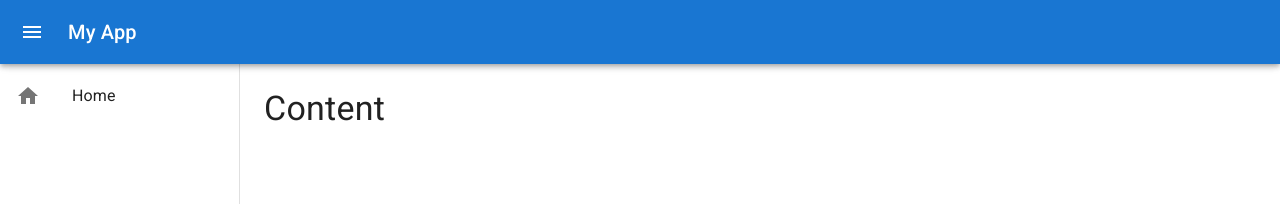
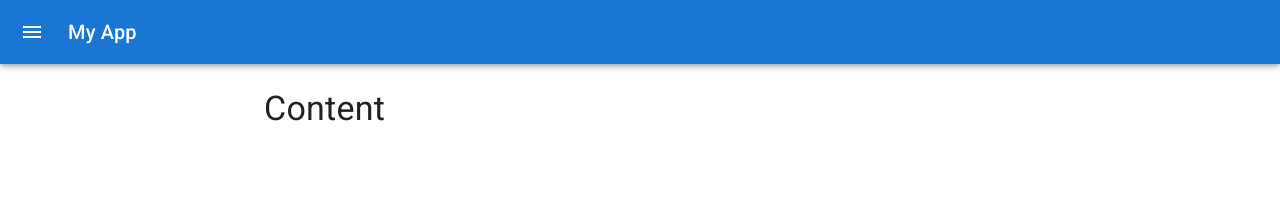
Before and after one commit to germanyn/react-mui-layout, a React (Vite) app: page / in a window 1280 px wide. Shown: the top 204 px of the page. Built offline with nearby package versions, Linux system fonts and the light colour scheme.

Commit message:
adds Drawer open props

```diff
--- a/src/App.tsx
+++ b/src/App.tsx
@@ -12,7 +12,9 @@ export function App() {
       <AppToolbar
         onMenuClick={() => setOpen(!open)}
       />
-      <AppDrawer/>
+      <AppDrawer
+        open={open}
+      />
       <AppMain>
         <Typography
           component="h2"
--- a/src/components/AppDrawer.tsx
+++ b/src/components/AppDrawer.tsx
@@ -3,11 +3,15 @@ import HomeIcon from '@mui/icons-material/Home';
 
 const DRAWER_WIDTH = 240;
 
-export function AppDrawer() {
+export interface AppDrawerProps {
+  open?: boolean
+}
+
+export function AppDrawer({ open }: AppDrawerProps) {
   return (
     <Drawer
-      variant="permanent"
-      open
+      variant="persistent"
+      open={open}
       sx={{
         width: DRAWER_WIDTH,
         flexShrink: 0,
```
